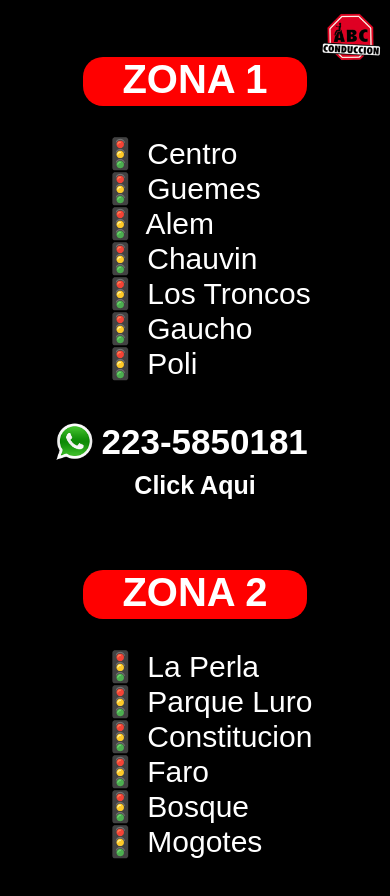
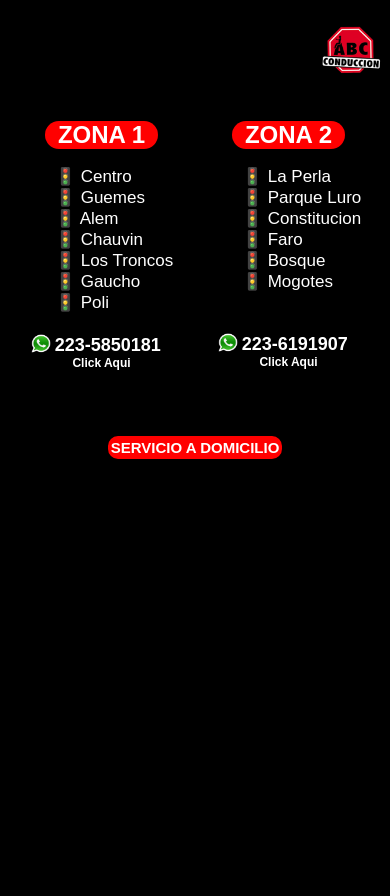
Before and after one commit to LucianoGonzalez10/ABC, a plain HTML site: page index.html in a window 390 px wide. Shown: the top 896 px of the page. After the commit the page ends 844 px from the top, so only its background shows below. Drawn offline with Linux system fonts and the light colour scheme.

Commit message:
Update style.css

```diff
--- a/style.css
+++ b/style.css
@@ -104,50 +104,58 @@ a{
         width: 19%;
         position: absolute;
         margin-left: 78%;
-        margin-top: -4%;
+        margin-top: -20%;
     }
     .general{
         display: flex;
         flex-direction: row;
         flex-wrap: wrap;
-        margin-top: 5%;
+        margin-top: 25%;
     }
     .zona1{
-        width: 100%;
+        width: 50%;
     }
     .zona2{
-        width: 100%;
+        width: 50%;
         margin-left: auto;
-        margin-top: -50%;
     }
     .tituloZona{
         width: 60%;
+        height: 4%;
+        font-size: 24px;
     }
     .direcciones{
         margin-left: 25%;
+        font-size: 17px;
     }
     .celular{
         margin-top: 3%;
         margin-left: 25%;
+        font-size: 18px;
     }
     .logoWsp{
-        margin-left: 12%;
-        margin-top: 3%;
-        width: 10%;
+        margin-left: 6%;
+        margin-top: 1%;
+        width: 5%;
         position: absolute;
     }
     .servi{
-        margin-top: -50%;
-        margin-left: 0%;
+        margin-top: -104%;
+        margin-left: auto;
+        margin-right: auto;
     }
     .servicioD{
         color: white;
         text-align: center;
         font-family: sans-serif;
-        font-size: 30px;
+        font-size: 15px;
         border-radius: 10px;
         border: solid red 3px;
         background-color: red;
         margin-right: auto;
     }
+    .clickA{
+        margin-top: -15px;
+        font-size: 12px;
+    }
 }
```
